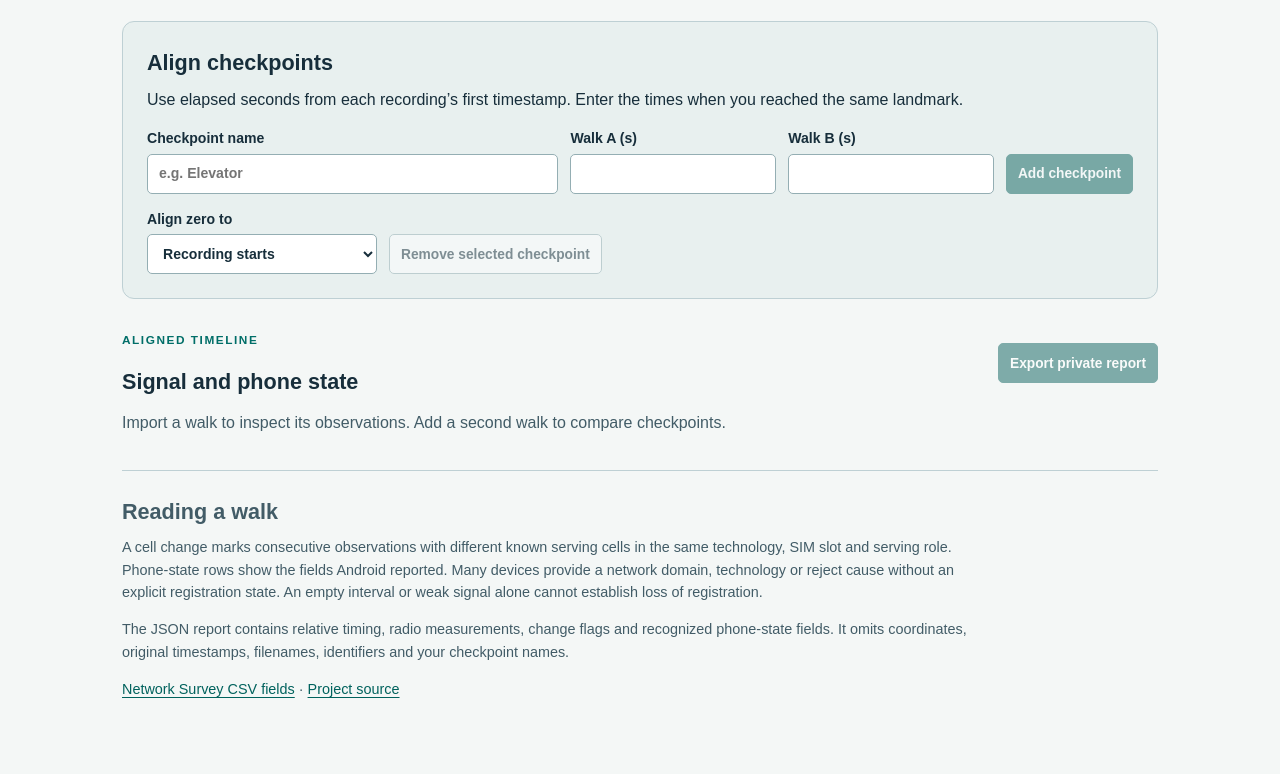
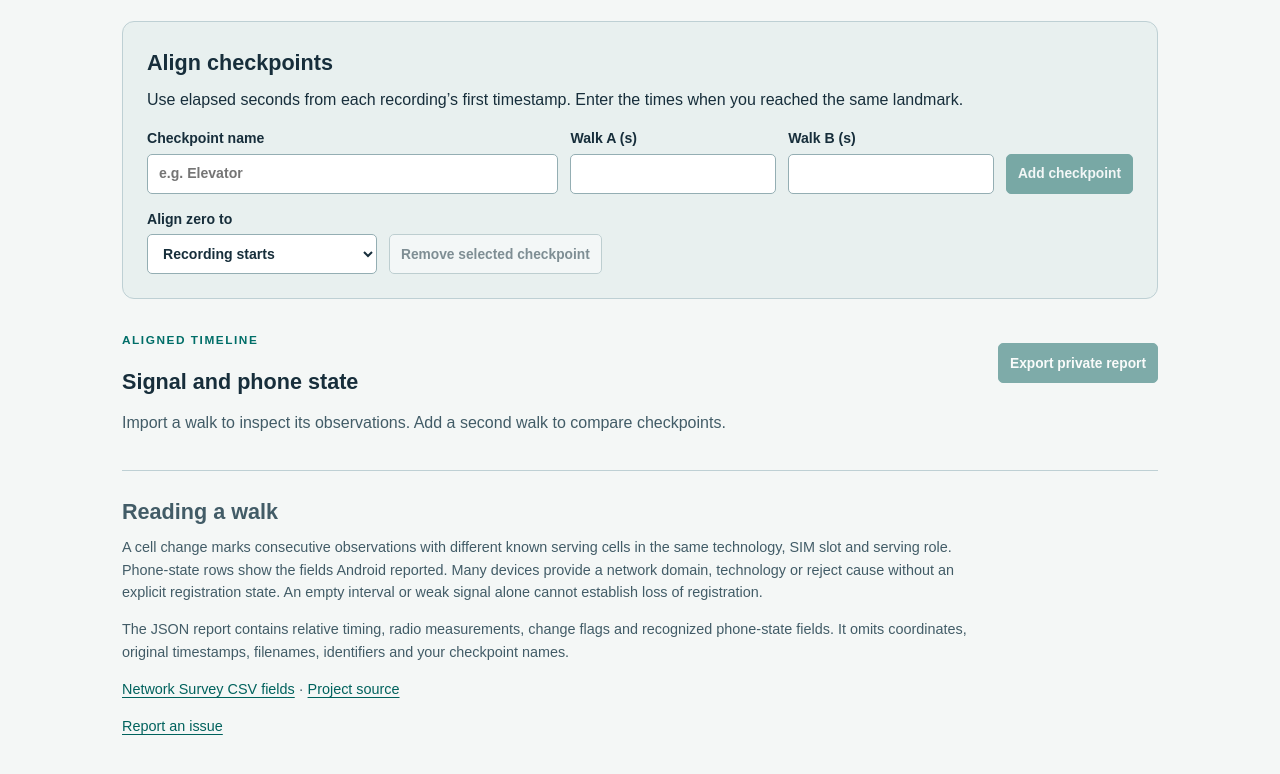
Before and after one commit to jsdyer/signalwalk, a plain HTML site: page web/index.html in a window 1280 px wide. Shown: the part 642-1416 px from the top of the page. Drawn offline with Linux system fonts and the light colour scheme.

Commit message:
Add a tool-specific issue link and count aggregate page visits

```diff
--- a/web/index.html
+++ b/web/index.html
@@ -1,5 +1,6 @@
 <!doctype html><html lang="en-CA"><head><meta charset="utf-8"><meta name="viewport" content="width=device-width,initial-scale=1"><meta name="description" content="{{DESCRIPTION}}">
-<title>{{TITLE}} · CoolCode</title><link rel="stylesheet" href="./style.css"><script type="module" src="./app.mjs"></script></head>
+<title>{{TITLE}} · CoolCode</title><link rel="stylesheet" href="./style.css"><script type="module" src="./app.mjs"></script><script defer src="/assets/tool-metrics.js" referrerpolicy="no-referrer"></script>
+</head>
 <body data-project="{{TOOL_ID}}"><header><div class="wrap mast"><a href="https://coolcode.ca/">← CoolCode</a><span>Networks &amp; routing</span></div></header><main class="wrap">
 <section class="hero"><p class="kicker">Android / cellular field notes</p><h1>Signal Walk</h1><p>Compare signal and registration observations from two walks through the same place.</p></section>
 <section><h2>Import your recordings</h2><p>For each walk, select its LTE, NR and phone-state files together from Android Network Survey. Find the CSVs in <code>Download/NetworkSurveyData/csv</code>. Files stay in this tab.</p>
@@ -16,4 +17,4 @@
 <div class="paging"><button id="prev">Previous</button><span id="page"></span><button id="next">Next</button></div></div>
 </section><footer><h2>Reading a walk</h2><p>A cell change marks consecutive observations with different known serving cells in the same technology, SIM slot and serving role. Phone-state rows show the fields Android reported. Many devices provide a network domain, technology or reject cause without an explicit registration state. An empty interval or weak signal alone cannot establish loss of registration.</p>
 <p>The JSON report contains relative timing, radio measurements, change flags and recognized phone-state fields. It omits coordinates, original timestamps, filenames, identifiers and your checkpoint names.</p>
-<p><a href="https://networksurvey.app/manual/data-logging/csv/">Network Survey CSV fields</a> · <a href="{{SOURCE_URL}}">Project source</a></p></footer></main></body></html>
+<p><a href="https://networksurvey.app/manual/data-logging/csv/">Network Survey CSV fields</a> · <a href="{{SOURCE_URL}}">Project source</a></p> <a href="https://coolcode.ca/report/?tool=signalwalk" referrerpolicy="no-referrer">Report an issue</a></footer></main></body></html>
```
Also changed, not shown: 1 other file.
